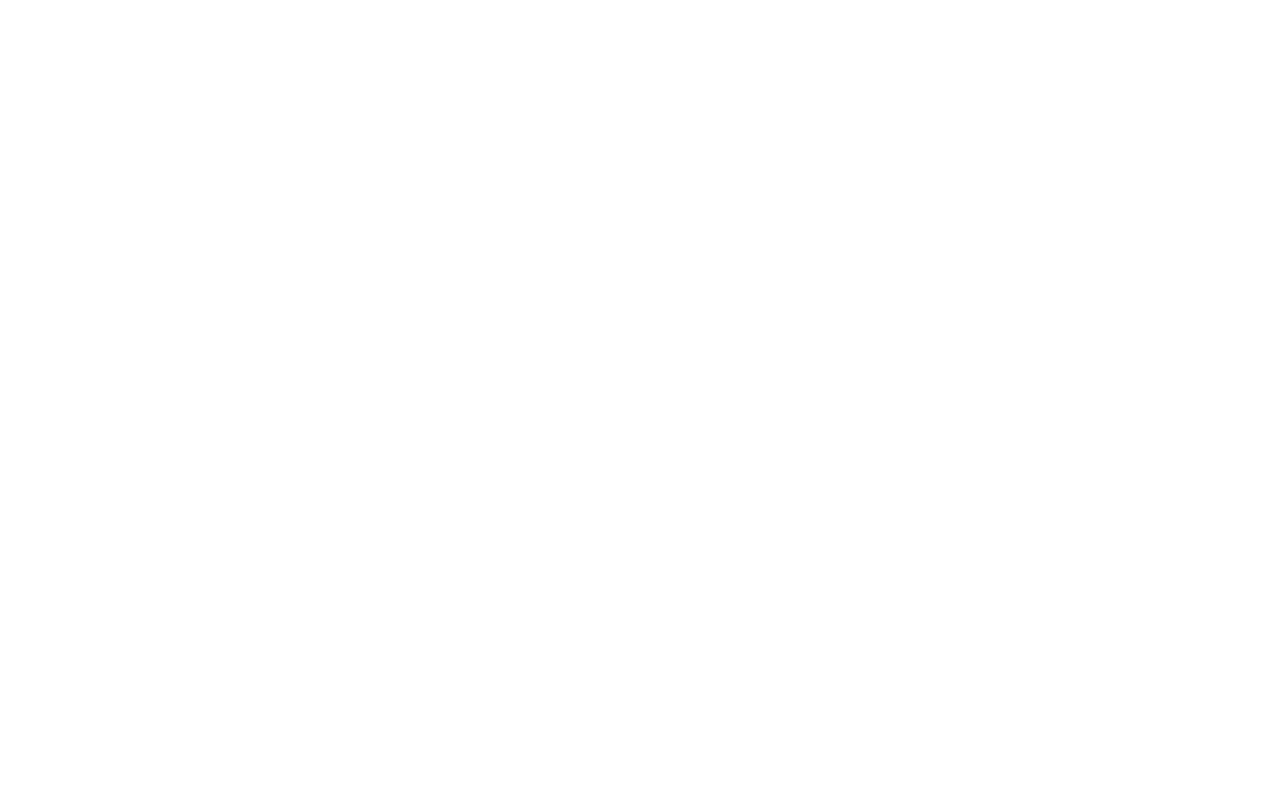
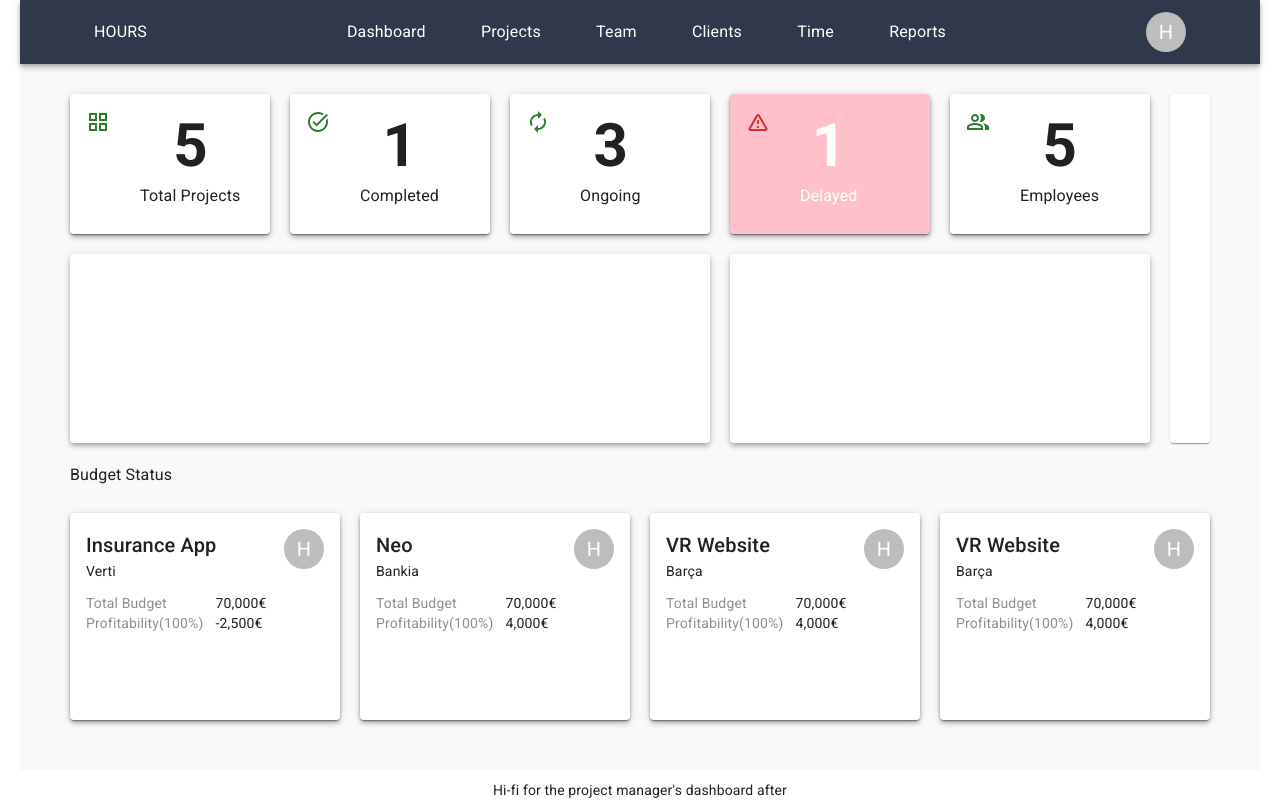
Before and after one commit to gnsharma/dashboard-mockup, a React (Vite) app: page / in a window 1280 px wide. Built offline with nearby package versions, Linux system fonts and the light colour scheme.

Commit message:
mvp version

```diff
--- a/src/app.component.tsx
+++ b/src/app.component.tsx
@@ -1,5 +1,252 @@
+import {
+  Box,
+  AppBar,
+  Toolbar,
+  Paper,
+  Card,
+  CardContent,
+  Typography,
+  Avatar,
+} from "@mui/material";
+import {
+  GridView as GridViewIcon,
+  TaskAlt as TaskAltIcon,
+  Autorenew as AutorenewIcon,
+  PeopleAltOutlined as PeopleAltOutlinedIcon,
+  WarningAmberRounded as WarningAmberRoundedIcon,
+} from "@mui/icons-material/";
+
+function BudgetCard({ header, subHeader, profitability }: any) {
+  return (
+    <Paper elevation={4}>
+      <Card sx={{ height: "100%" }}>
+        <CardContent
+          sx={{ display: "flex", flexDirection: "column", gap: "12px" }}
+        >
+          <Box sx={{ display: "flex", justifyContent: "space-between" }}>
+            <Box sx={{ display: "flex", flexDirection: "column" }}>
+              <Typography variant="h6">{header}</Typography>
+              <Typography variant="body2">{subHeader}</Typography>
+            </Box>
+            <Avatar>H</Avatar>
+          </Box>
+
+          <Box sx={{ display: "flex", gap: "12px" }}>
+            <Box
+              sx={{ display: "flex", flexDirection: "column", opacity: "0.5" }}
+            >
+              <Typography variant="body2">Total Budget</Typography>
+              <Typography variant="body2">Profitability(100%)</Typography>
+            </Box>
+            <Box sx={{ display: "flex", flexDirection: "column" }}>
+              <Typography variant="body2">70,000€</Typography>
+              <Typography variant="body2">{profitability}</Typography>
+            </Box>
+          </Box>
+        </CardContent>
+      </Card>
+    </Paper>
+  );
+}
+
+function InfoCard({ icon, value, text, variant }: any) {
+  return (
+    <Paper elevation={4} sx={{ width: "200px" }}>
+      <Card
+        sx={{
+          height: "inherit",
+          ...(variant === "error" ? { backgroundColor: "pink" } : {}),
+        }}
+      >
+        <CardContent
+          sx={{ display: "flex", justifyContent: "start", gap: "30px" }}
+        >
+          {icon}
+          <Box
+            sx={{
+              display: "flex",
+              flexDirection: "column",
+              alignItems: "center",
+              ...(variant === "error" ? { color: "white" } : {}),
+            }}
+          >
+            <Typography variant="h2" sx={{ fontWeight: "bold" }}>
+              {value}
+            </Typography>
+            <Typography variant="subtitle1">{text}</Typography>
+          </Box>
+        </CardContent>
+      </Card>
+    </Paper>
+  );
+}
+
 function App() {
-  return <div>Test</div>;
+  return (
+    <>
+      <Box
+        sx={{
+          height: "calc(100% - 30px)",
+          mx: "20px",
+          backgroundColor: "#f9f9f9",
+        }}
+      >
+        <AppBar
+          position="sticky"
+          sx={{
+            backgroundColor: "#32384b",
+            px: "50px",
+          }}
+        >
+          <Toolbar
+            sx={{
+              display: "flex",
+              flexDirection: "row",
+              justifyContent: "space-between",
+              gap: "200px",
+            }}
+          >
+            <Box>HOURS</Box>
+            <Box
+              sx={{
+                color: "white",
+                display: "flex",
+                flexDirection: "row",
+                justifyContent: "space-between",
+                flexGrow: 1,
+              }}
+            >
+              <Typography variant="subtitle1">Dashboard</Typography>
+              <Typography variant="subtitle1">Projects</Typography>
+              <Typography variant="subtitle1">Team</Typography>
+              <Typography variant="subtitle1">Clients</Typography>
+              <Typography variant="subtitle1">Time</Typography>
+              <Typography variant="subtitle1">Reports</Typography>
+            </Box>
+            <Box>
+              <Avatar>H</Avatar>
+            </Box>
+          </Toolbar>
+        </AppBar>
+
+        <Box
+          sx={{
+            height: "calc(100% - 64px)",
+            px: "50px",
+            pt: "30px",
+            pb: "50px",
+            display: "flex",
+            flexDirection: "column",
+            gap: "20px",
+          }}
+        >
+          <Box
+            sx={{
+              flexGrow: 3,
+              display: "grid",
+              gridTemplateColumns: "3fr 2fr 1fr",
+              gap: "20px",
+            }}
+          >
+            <Box
+              sx={{
+                display: "flex",
+                flexDirection: "column",
+                gap: "20px",
+              }}
+            >
+              <Box
+                sx={{
+                  display: "flex",
+                  gap: "20px",
+                  justifyContent: "space-between",
+                }}
+              >
+                <InfoCard
+                  icon={<GridViewIcon color="success" />}
+                  value="5"
+                  text="Total Projects"
+                />
+                <InfoCard
+                  icon={<TaskAltIcon color="success" />}
+                  value="1"
+                  text="Completed"
+                />
+                <InfoCard
+                  icon={<AutorenewIcon color="success" />}
+                  value="3"
+                  text="Ongoing"
+                />
+              </Box>
+              <Paper elevation={4} sx={{ flexGrow: 1 }}></Paper>
+            </Box>
+            <Box
+              sx={{
+                display: "flex",
+                flexDirection: "column",
+                gap: "20px",
+              }}
+            >
+              <Box
+                sx={{
+                  display: "flex",
+                  gap: "20px",
+                  justifyContent: "space-between",
+                }}
+              >
+                <InfoCard
+                  icon={<WarningAmberRoundedIcon color="error" />}
+                  value="1"
+                  text="Delayed"
+                  variant="error"
+                />
+                <InfoCard
+                  icon={<PeopleAltOutlinedIcon color="success" />}
+                  value="5"
+                  text="Employees"
+                />
+              </Box>
+              <Paper elevation={4} sx={{ flexGrow: 1 }}></Paper>
+            </Box>
+            <Paper elevation={1}></Paper>
+          </Box>
+          <Box sx={{ height: "30px" }}>Budget Status</Box>
+          <Box
+            sx={{
+              flexGrow: 1,
+              display: "grid",
+              gridTemplateColumns: "repeat(4, 1fr)",
+              gap: "20px",
+            }}
+          >
+            <BudgetCard
+              header="Insurance App"
+              subHeader="Verti"
+              profitability="-2,500€"
+            />
+            <BudgetCard
+              header="Neo"
+              subHeader="Bankia"
+              profitability="4,000€"
+            />
+            <BudgetCard
+              header="VR Website"
+              subHeader="Barça"
+              profitability="4,000€"
+            />
+            <BudgetCard
+              header="VR Website"
+              subHeader="Barça"
+              profitability="4,000€"
+            />
+          </Box>
+        </Box>
+      </Box>
+      <Typography variant="body2" sx={{ pt: "10px", textAlign: "center" }}>
+        Hi-fi for the project manager's dashboard after
+      </Typography>
+    </>
+  );
 }
 
 export default App;
--- a/src/main.tsx
+++ b/src/main.tsx
@@ -8,6 +8,7 @@
 import "@fontsource/roboto/700.css";
 
 import theme from "src/theme";
+import App from "src/app.component";
 
 import "src/index.css";
 
@@ -15,6 +16,7 @@
   <React.StrictMode>
     <ThemeProvider theme={theme}>
       <CssBaseline />
+      <App />
     </ThemeProvider>
   </React.StrictMode>
 );
--- a/src/theme.ts
+++ b/src/theme.ts
@@ -1,75 +1,5 @@
 import { createTheme, Theme } from "@mui/material";
 
-// button: {
-//   margin: theme.spacing(1),
-//   marginLeft: theme.spacing(0),
-//   marginRight: theme.spacing(0),
-//   color: "blue",
-//   "&[disabled]": {
-//     cursor: "not-allowed",
-//     pointerEvents: "all",
-//   },
-// },
-
-const overrides = {
-  components: {
-    MuiButton: {
-      styleOverrides: {
-        root: {
-          borderRadius: "4px",
-          color: "#fff",
-          fontWeight: 600,
-
-          "&.Mui-disabled": {
-            backgroundImage: "linear-gradient(261deg, silver, silver)",
-            cursor: "not-allowed",
-            pointerEvents: "all !important",
-          },
-        },
-        outlined: {
-          background: "none",
-          color: "#4241AD",
-          borderColor: "#4241AD",
-        },
-      },
-    },
-  },
-};
-
-let theme: Theme = createTheme({
-  ...overrides,
-  palette: {
-    secondary: {
-      light: "#0066ff",
-      main: "#0044ff",
-      // dark: will be calculated from palette.secondary.main,
-      contrastText: "#ffcc00",
-    },
-    // Used by `getContrastText()` to maximize the contrast between
-    // the background and the text.
-    contrastThreshold: 3,
-    // Used by the functions below to shift a color's luminance by approximately
-    // two indexes within its tonal palette.
-    // E.g., shift from Red 500 to Red 300 or Red 700.
-    tonalOffset: 0.2,
-  },
-  typography: {
-    fontFamily: ["Karla, Archivo", "Open Sans", "sans-serif"].join(","),
-  },
-});
-
-theme = createTheme({
-  typography: {
-    h3: {
-      fontFamily: ["Karla, Archivo", "Open Sans", "sans-serif"].join(","),
-      [theme.breakpoints.only("xs")]: {
-        fontSize: "1.5rem",
-      },
-      [theme.breakpoints.up("sm")]: {
-        fontSize: "2.4rem",
-      },
-    },
-  },
-});
+const theme: Theme = createTheme({});
 
 export default theme;
```
